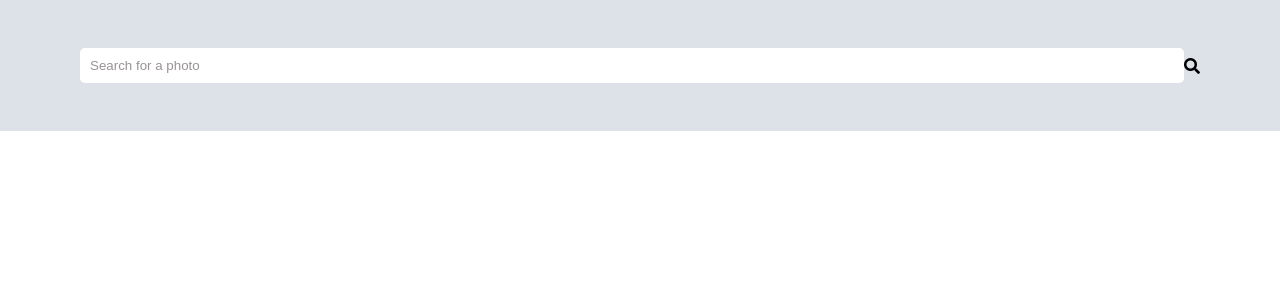
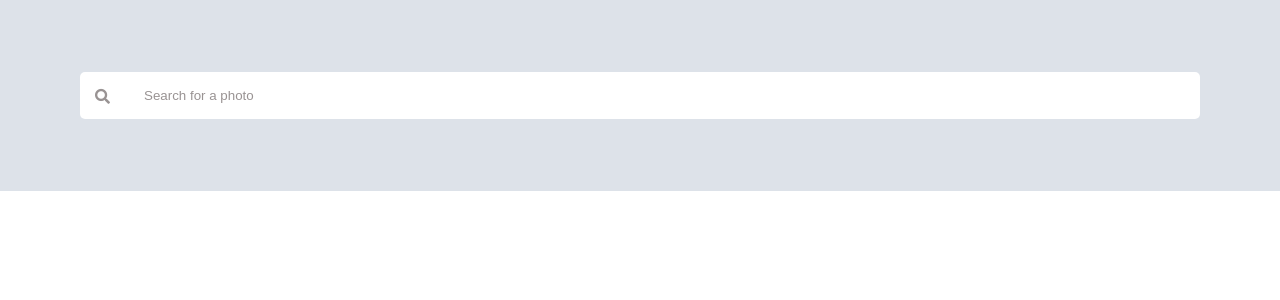
Before and after one commit to realabdullah/unsplash-clone, a Vue app: page / in a window 1280 px wide. Shown: the top 300 px of the page. Built offline with nearby package versions, Linux system fonts and the light colour scheme.

Commit message:
searchbar

```diff
--- a/src/components/Search.vue
+++ b/src/components/Search.vue
@@ -1,7 +1,9 @@
 <template>
-  <div class="search-bar">
-    <input type="search" name="search" placeholder="Search for a photo">
-    <i class="fas fa-search"></i>
+  <div class="search">
+    <div class="search-bar">
+      <input type="search" name="search" placeholder="Search for a photo">
+      <i class="fas fa-search"></i>
+    </div>
   </div>
 </template>
 
@@ -12,21 +14,26 @@ export default {
 </script>
 
 <style scoped>
-  .search-bar {
+  .search {
     background: var(--lightgray);
     width: 100%;
-    padding-block: 3rem;
+    padding-block: 4.5rem;
     padding-inline: 5rem;
     display: flex;
     align-items: center;
     justify-content: center;
-    /* position: relative; */
+  }
+
+  .search-bar {
+    width: 100%;
+    position: relative;
   }
 
   .search-bar input {
     width: inherit;
     border-style: none;
-    padding: 10px;
+    padding-block: 1rem;
+    padding-inline: 4rem;
     outline: none;
     border-radius: 5px;
     background-color: var(--white);
@@ -36,4 +43,12 @@ export default {
   .search-bar input::placeholder {
     color: var(--darkgray);
   }
+
+  .search-bar .fas {
+    font-size: 15px;
+    position: absolute;
+    left: 15px;
+    top: 17px;
+    color: var(--darkgray);
+  }
 </style>
```
